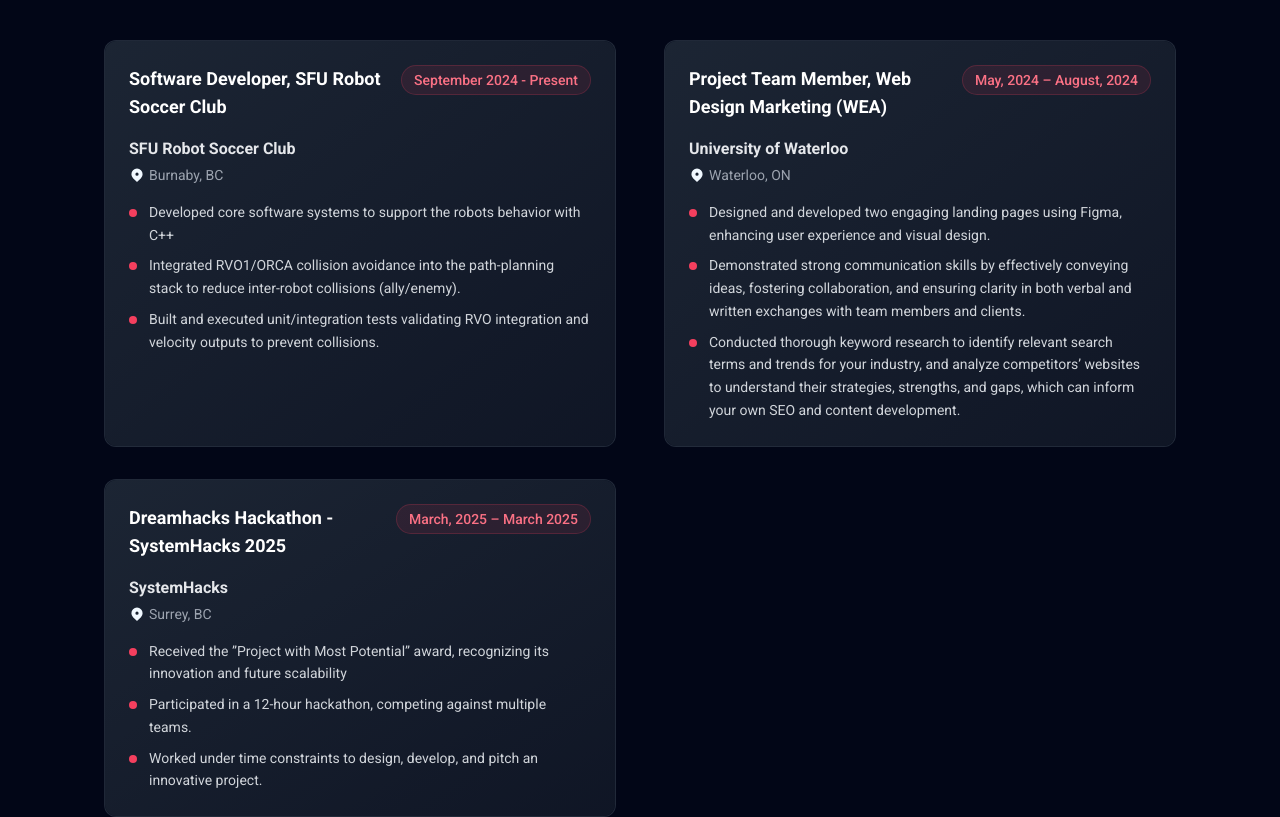
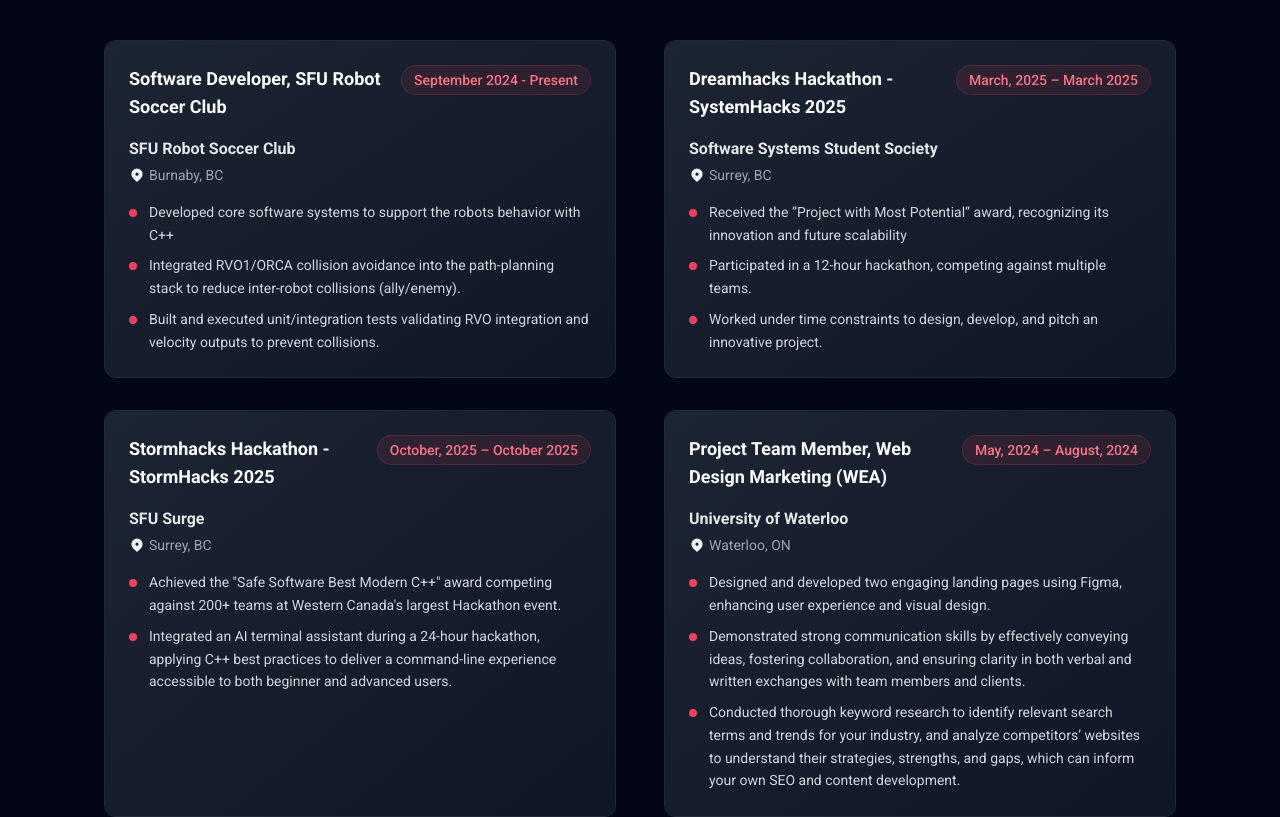
Before and after one commit to DenkuKuro/Portfolio-Website, a React (Vite) app: page / in a window 1280 px wide. Shown: the part 3440-4257 px from the top of the page. Built offline with nearby package versions, Linux system fonts and the light colour scheme.

Commit message:
updated experience

```diff
--- a/src/constants/index.js
+++ b/src/constants/index.js
@@ -186,6 +186,27 @@
         company: "SFU Robot Soccer Club",
     },
     {
+        title: "Dreamhacks Hackathon - SystemHacks 2025",
+        description: [
+            "Received the ”Project with Most Potential” award, recognizing its innovation and future scalability",
+            "Participated in a 12-hour hackathon, competing against multiple teams.",
+            "Worked under time constraints to design, develop, and pitch an innovative project.",
+        ],
+        date: "March, 2025 – March 2025",
+        location: "Surrey, BC",
+        company: "Software Systems Student Society",
+    },
+    {
+        title: "Stormhacks Hackathon - StormHacks 2025",
+        description: [
+            "Achieved the \"Safe Software Best Modern C++\" award competing against 200+ teams at Western Canada's largest Hackathon event.",
+            "Integrated an AI terminal assistant during a 24-hour hackathon, applying C++ best practices to deliver a command-line experience accessible to both beginner and advanced users."
+        ],
+        date: "October, 2025 – October 2025",
+        location: "Surrey, BC",
+        company: "SFU Surge",
+    },
+    {
         title: "Project Team Member, Web Design Marketing (WEA) ",
         description: [
             "Designed and developed two engaging landing pages using Figma, enhancing user experience and visual design.",
@@ -197,15 +218,4 @@
         location: "Waterloo, ON",
         company: "University of Waterloo",
     },
-    {
-        title: "Dreamhacks Hackathon - SystemHacks 2025",
-        description: [
-            "Received the ”Project with Most Potential” award, recognizing its innovation and future scalability",
-            "Participated in a 12-hour hackathon, competing against multiple teams.",
-            "Worked under time constraints to design, develop, and pitch an innovative project.",
-        ],
-        date: "March, 2025 – March 2025",
-        location: "Surrey, BC",
-        company: "SystemHacks",
-    },
 ];
```
